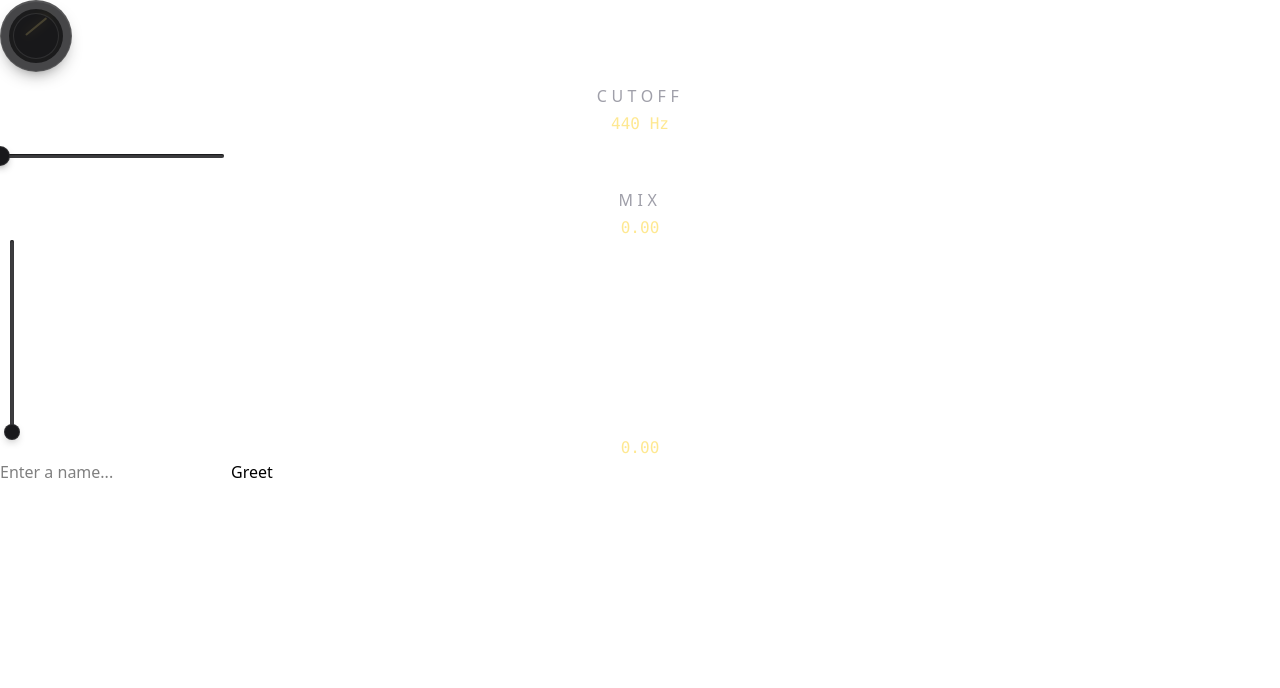
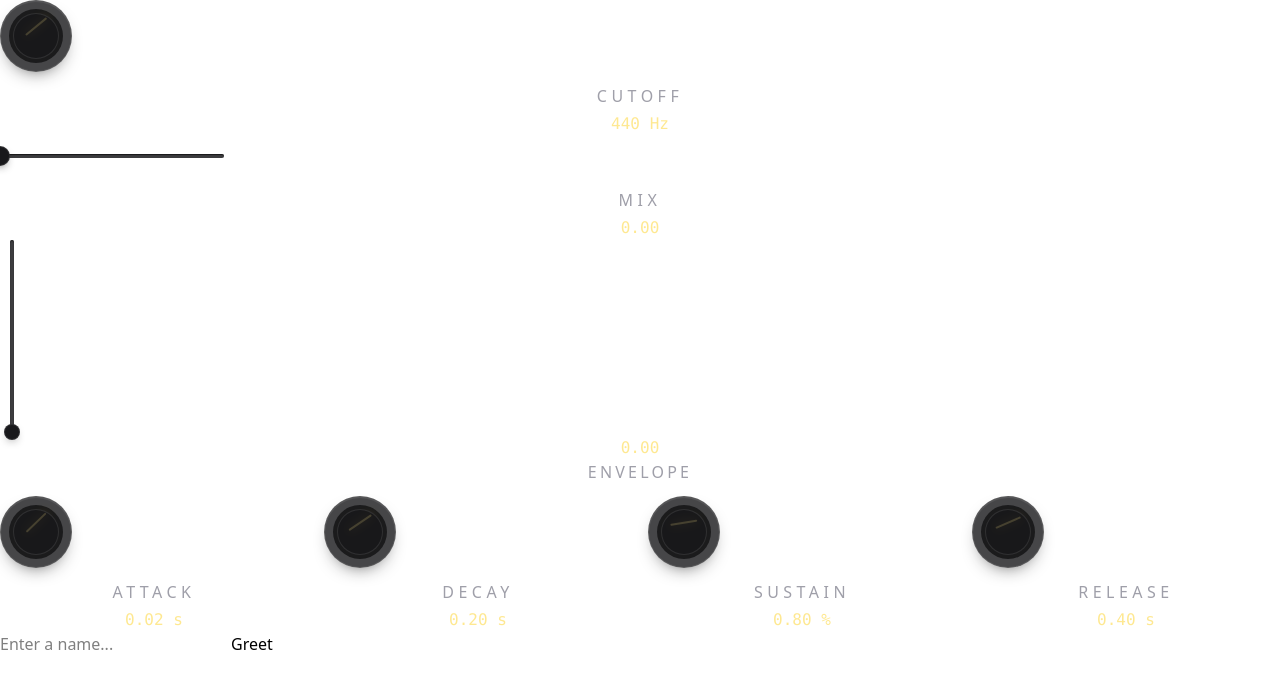
Before and after one commit to caffellatte/andromeda, a React (Vite) app: page / in a window 1280 px wide. Shown: the top 688 px of the page. Built offline with nearby package versions, Linux system fonts and the light colour scheme.

Commit message:
feat: add `Envelope` into main page

```diff
--- a/src/App.tsx
+++ b/src/App.tsx
@@ -2,6 +2,7 @@ import { useState } from "react";
 import { invoke } from "@tauri-apps/api/core";
 import { Knob, Slider } from "./ui";
 import "./App.css";
+import { Envelope } from "./ui";
 
 function App() {
   const [greetMsg, setGreetMsg] = useState("");
@@ -23,9 +24,17 @@ function App() {
         defaultValue={440}
       />
       <Slider thickness="lg" trackHeight="sm" thumbSize="lg" label="Mix" />
-
       <Slider orientation="vertical" height="12rem" thickness="sm" />
 
+      <Envelope
+        timeMax={5}
+        sustainMax={1}
+        defaultAttack={0.02}
+        defaultDecay={0.2}
+        defaultSustain={0.8}
+        defaultRelease={0.4}
+        onChange={(values) => console.log(values)}
+      />
       <form
         className="row"
         onSubmit={(e) => {
```
